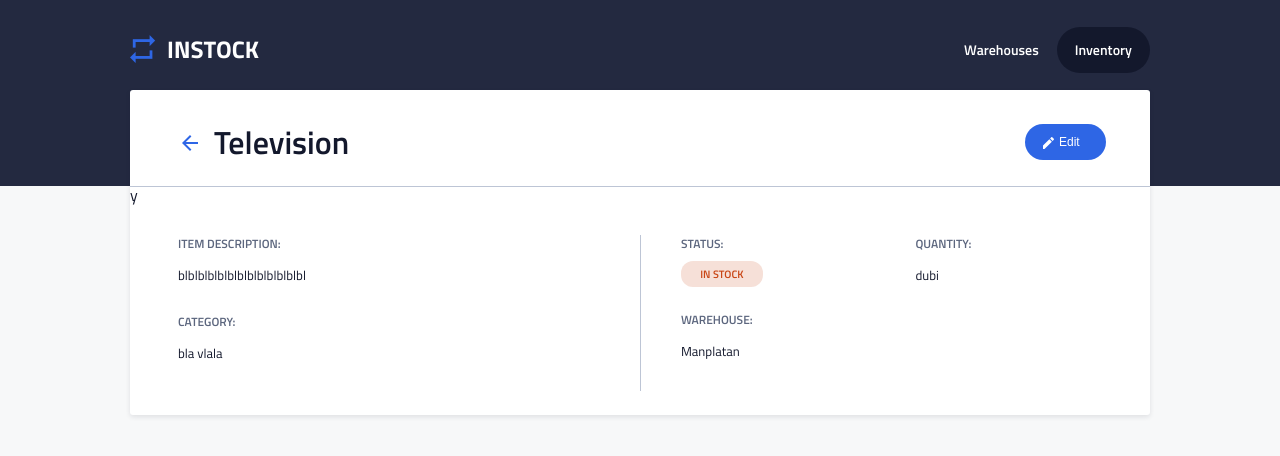
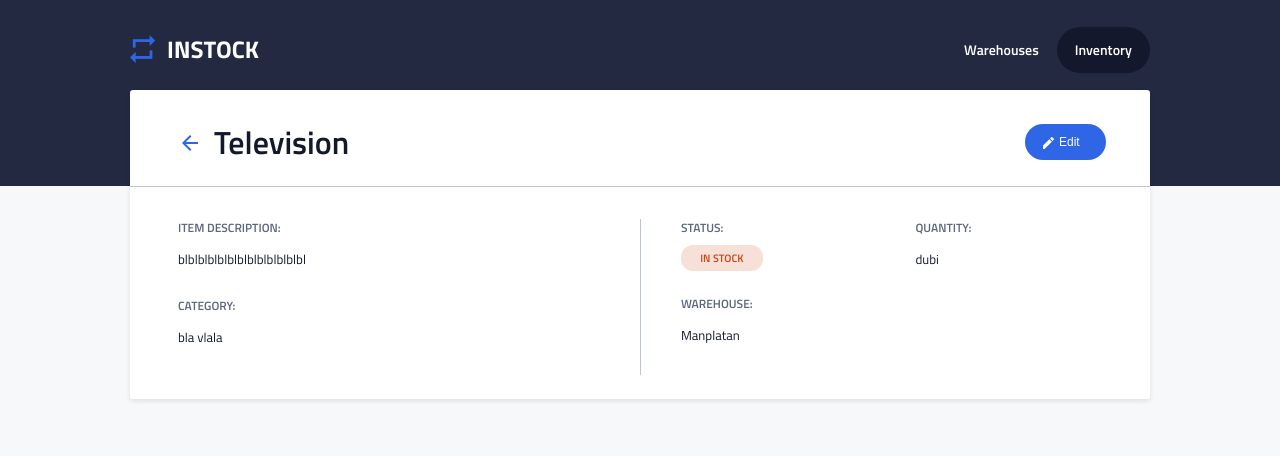
Before and after one commit to SimonMilord/instock_client, a React (Create React App) app: page /inventory/1 in a window 1280 px wide. Shown: the top 456 px of the page. Built offline with nearby package versions, Linux system fonts and the light colour scheme.

Commit message:
finalized styles

```diff
--- a/src/components/InventoryItemDetails/InventoryItemDetails.jsx
+++ b/src/components/InventoryItemDetails/InventoryItemDetails.jsx
@@ -27,7 +27,7 @@ function InventoryItemDetails(props) {
                     <button className="itemDetails__subHead-btn--tabDesk"><img className="itemDetails__subHead-btn--tabDesk-img" src={editPen} alt="editing icon" />Edit</button>
                 </Link>
                 </div>
-            </div>y
+            </div>
 
             <div className="itemDetails__content">
                 <div className="itemDetails__contentBox itemDetails__contentBox--left">
--- a/src/components/InventoryItemDetails/InventoryItemDetails.scss
+++ b/src/components/InventoryItemDetails/InventoryItemDetails.scss
@@ -135,6 +135,10 @@
 
         &--left {
 
+            @include tablet {
+                width: 45%;
+            }
+
             @include desktop {
                 width: 45%;
             }
```
